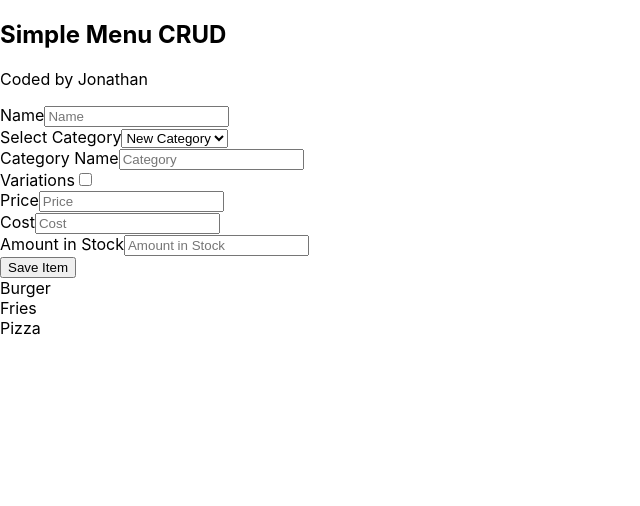
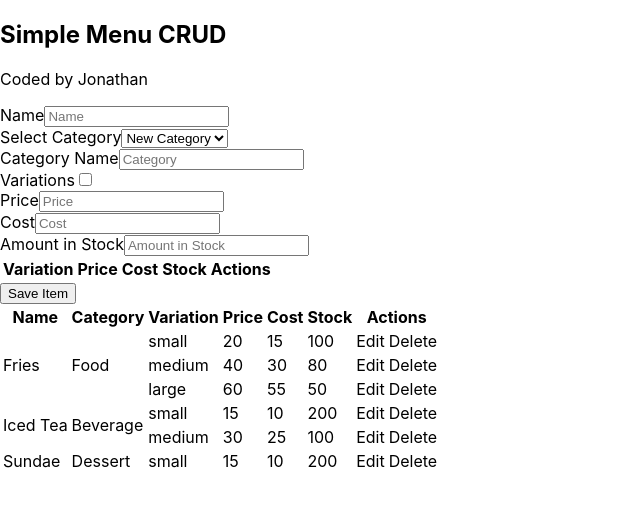
Before and after one commit to EsguerraSolutions/crud-react-firebase, a React (Create React App) app: page / in a window 1280 px wide. Shown: the top 506 px of the page, without its empty margins (0-640 px from the left). Built offline with nearby package versions, Linux system fonts and the light colour scheme.

Commit message:
second commit, under maintenance

```diff
--- a/src/App.js
+++ b/src/App.js
@@ -7,10 +7,14 @@ import AddItem from './components/AddItem';
 
 function App() {
   const [ items , setItems ] = useState(itemsModel);
+  const onAddItem = (item) => {
+    const newItem = {...item};
+    setItems([...items,newItem]);
+  }
   return (
     <div className="App">
       <Header/>
-      <AddItem/>
+      <AddItem onAddItem={onAddItem}/>
       <Items items={items}/>
     </div>
   );
--- a/src/components/AddItem.js
+++ b/src/components/AddItem.js
@@ -1,11 +1,12 @@
 import { useState } from 'react';
 
-import VariationsList from './VariationsList';
-import CategoriesList from './CategoriesList';
+import VariationToggling from './VariationToggling';
+import CategoryToggling from './CategoryToggling';
+import Variations from './Variations';
 
-const AddItem = () => {
+const AddItem = ({ onAddItem }) => {
 
-    {/* Define Item Description Variables */}
+    /* Define Item Description Variables */
 
     const [ name , setName ] = useState('');
 
@@ -13,17 +14,42 @@ const AddItem = () => {
     const [ isNewCategory , setIsNewCategory ] = useState(true);
 
     const [ variations , setVariations ] = useState([]);
-
     const [ variationName , setVariationName ] = useState('');
     const [ hasVariations , setHasVariations ] = useState(false);
-    const [ isNewVariation , setIsNewVariation ] = useState(false);
 
     const [ price , setPrice ] = useState('');
     const [ cost , setCost ] = useState('');
     const [ stockAmount , setStockAmount ] = useState('');
 
+    const priceCheck = () => {
+        if (!(Number(price)) || (Number(price)) < 0) {
+            alert('Please add a valid price')
+            return
+        }
+    }
 
-    {/* Define On Submit Event */}
+    const costCheck = () => {
+        if (!(Number(cost)) || (Number(cost)) < 0) {
+            alert('Please add a valid cost')
+            return
+        }
+    }
+
+    const stockAmountCheck = () => {
+        if (!(Number(stockAmount)) || (Number(stockAmount)) < 0) {
+            alert('Please add a valid amount of stock')
+            return
+        }
+    }
+
+    const variationReset = () => {
+        setVariationName('');
+        setPrice('');
+        setCost('');
+        setStockAmount('');
+    }
+
+    /* Define On Submit Event */
 
     const onSubmit = (e) => {
         e.preventDefault();
@@ -33,40 +59,46 @@ const AddItem = () => {
           return
         }
 
-        if (!category && isNewCategory) {
+        if (!category) {
             alert('Please add an category name')
             return
         }
 
+        if (variations.length === 0 ) {
+            priceCheck();
+            costCheck();
+            stockAmountCheck();
+            variations.push({
+                variationName : 'No Variation',
+                price,
+                cost,
+                stockAmount
+            });
+        }
+
+        onAddItem({ name , category , variations});
+
         setName('');
         setCategory('');
-        // setVariationName('');
-        // setHasVariations(false);
-        //setIsNewVariation(false);
-        // setPrice('');
-        // setCost('');
-        // setStockAmount('');
+        setIsNewCategory(true);
+        setVariations([]);
+        variationReset();
     }
 
-    {/* Adding Variation */}
+    /* Adding Variation */
 
     const onAddVariation = () => {
 
-        if (!variationName && isNewVariation) {
+        if (!variationName) {
           alert('Please add a variation name')
           return
         }
 
-        const variation = { variationName , price , cost , stockAmount };
+        const newVariation = { variationName , price , cost , stockAmount };
 
-        setVariations([...variations,variation]);
+        setVariations([...variations,newVariation]);
 
-        // onAdd({ text, day, reminder })
-
-        setVariationName('');
-        setPrice('');
-        setCost('');
-        setStockAmount('');
+        variationReset();
     }
 
     return (
@@ -84,11 +116,11 @@ const AddItem = () => {
                 />
             </div>
 
-            {/* Item Categories*/}
-            <CategoriesList category={category} setCategory={setCategory} isNewCategory={isNewCategory} setIsNewCategory={setIsNewCategory}/>
+            {/* Item Categories Toggleable*/}
+            <CategoryToggling category={category} setCategory={setCategory} isNewCategory={isNewCategory} setIsNewCategory={setIsNewCategory}/>
 
-            {/* Item Variations List*/}
-            <VariationsList variationName={variationName} setVariationName={setVariationName} hasVariations={hasVariations} setHasVariations={setHasVariations} isNewVariation={isNewVariation} setIsNewVariation={setIsNewVariation}/>
+            {/* Item Variations Toggleable*/}
+            <VariationToggling variationName={variationName} setVariationName={setVariationName} hasVariations={hasVariations} setHasVariations={setHasVariations}/>
 
             {/* Item Price*/}
             <div className="form-control">
@@ -123,20 +155,21 @@ const AddItem = () => {
                 />
             </div>
 
-        <input type='submit' value='Save Item'/>
-        </form>
-
             { /* Add Variation Button */ }
 
             { hasVariations && (
                 <input type='button' value='Save Variation' onClick={() => onAddVariation()}/>
             ) }
 
-        { /* Delete Variation Button */ }
+            { /* Monitoring Variations List */}
 
-        { (isNewVariation === false && hasVariations) && (
-            <input type='button' value='Delete Variation'/>
-        ) }
+            <Variations variations={variations}/>
+
+            { /* Submit New Item */}
+
+            <input type='submit' value='Save Item'/>
+
+        </form>
 
         </div>
     );
--- a/src/components/CategoriesList.js
+++ b/src/components/CategoryToggling.js
@@ -1,4 +1,14 @@
-const CategoriesList = ({ category , setCategory , isNewCategory , setIsNewCategory}) => {
+const CategoryToggling = ({ category , setCategory , isNewCategory , setIsNewCategory}) => {
+
+    const setToExistingCategory = (category) => {
+        setIsNewCategory(false);
+        setCategory(category);
+    }
+
+    const setToNewCategory = () => {
+        setIsNewCategory(true);
+        setCategory('');
+    }
 
     return (
         <div className="categories">
@@ -6,11 +16,11 @@ const CategoriesList = ({ category , setCategory , isNewCategory , setIsNewCateg
             {/* Category List*/}
             <div className="form-control">
                 <label for="category-list">Select Category</label>
-                    <select id="category-list" name="categories" onChange={(e) => e.target.value === "new-category" ? setIsNewCategory(true) : setIsNewCategory(false) }>
+                    <select id="category-list" name="categories" value={category} onChange={(e) => e.target.value === "new-category" ? setToNewCategory() : setToExistingCategory(e.target.value) }>
                         <option value="new-category" selected>New Category</option>
-                        <option value="foods">Foods</option>
-                        <option value="drinks">Drinks</option>
-                        <option value="desserts">Desserts</option>
+                        <option value="Foods">Foods</option>
+                        <option value="Drinks">Drinks</option>
+                        <option value="Desserts">Desserts</option>
                     </select>
             </div>
 
@@ -31,4 +41,4 @@ const CategoriesList = ({ category , setCategory , isNewCategory , setIsNewCateg
     )
 }
 
-export default CategoriesList;
+export default CategoryToggling;
--- a/src/components/Items.js
+++ b/src/components/Items.js
@@ -1,12 +1,45 @@
-import Item from './Item.js';
-
 const Items = ({ items }) => {
+    const tableBody = items.map((item) => {
+      return (
+        <tbody key={item.name}>
+            {
+              item.variations.map((variation,index) => {
+                return (
+                    <tr key={variation.name}>
+                      { index === 0 && (
+                        <>
+                          <td rowspan={item.variations.length}>{item.name}</td>
+                          <td rowspan={item.variations.length}>{item.category}</td>
+                        </>
+                      ) }
+                      <td>{variation.variationName}</td>
+                      <td>{variation.price}</td>
+                      <td>{variation.cost}</td>
+                      <td>{variation.stockAmount}</td>
+                      <td>Edit</td>
+                      <td>Delete</td>
+                    </tr>
+                );
+              })
+            }
+        </tbody>
+      );
+    });
   return (
-    <div>
-        { items.map((item) => (
-            <Item item={item} key={item.id}/>
-        )) }
-    </div>
+    <table>
+      <thead>
+        <tr>
+          <th>Name</th>
+          <th>Category</th>
+          <th>Variation</th>
+          <th>Price</th>
+          <th>Cost</th>
+          <th>Stock</th>
+          <th colspan="2">Actions</th>
+        </tr>
+      </thead>
+        {tableBody}
+    </table>
   );
 }
 
--- /dev/null
+++ b/src/components/VariationToggling.js
@@ -0,0 +1,34 @@
+const VariationToggling = ({ variationName , setVariationName , hasVariations , setHasVariations}) => {
+
+    return (
+        <div className="variations">
+
+            {/* Check Variations*/}
+            <div className='form-control form-control-check'>
+                <label>Variations</label>
+                <input
+                type='checkbox'
+                checked={hasVariations}
+                value={hasVariations}
+                onChange={(e) => setHasVariations(e.currentTarget.checked)}
+                />
+            </div>
+
+            {/* Enter Variation Name if New Variation*/}
+            { (hasVariations) && (
+                <div className="form-control">
+                    <label>Variation Name</label>
+                    <input
+                        type="text"
+                        placeholder="Variation"
+                        value={variationName}
+                        onChange={(e) => setVariationName(e.target.value)}
+                    />
+                </div>
+            ) }
+
+        </div>
+    )
+}
+
+export default VariationToggling;
--- /dev/null
+++ b/src/components/Variations.js
@@ -0,0 +1,32 @@
+const Variations = ({ variations }) => {
+
+  const tableBody = variations.map((variation) => {
+    return (
+      <tbody key={variation.variationName}>
+        <td>{variation.variationName}</td>
+        <td>{variation.price}</td>
+        <td>{variation.cost}</td>
+        <td>{variation.stockAmount}</td>
+        <td>Edit</td>
+        <td>Delete</td>
+      </tbody>
+    );
+  });
+
+  return (
+    <table>
+      <thead>
+        <tr>
+          <th>Variation</th>
+          <th>Price</th>
+          <th>Cost</th>
+          <th>Stock</th>
+          <th colspan="2">Actions</th>
+        </tr>
+      </thead>
+      {tableBody}
+    </table>
+  )
+}
+
+export default Variations
--- a/src/models/items.model.js
+++ b/src/models/items.model.js
@@ -1,19 +1,52 @@
 const itemsModel = [
     {
-        id : 0,
-        name : 'Burger',
-        price : 30.00
+        name : 'Fries',
+        category : 'Food',
+        variations : [ {
+            variationName : 'small',
+            price : 20,
+            cost : 15,
+            stockAmount : 100
+        },
+        {
+            variationName : 'medium',
+            price : 40,
+            cost : 30,
+            stockAmount : 80
+        },
+        {
+            variationName : 'large',
+            price : 60,
+            cost : 55,
+            stockAmount : 50
+        } ]
     },
     {
-        id : 1,
-        name : 'Fries',
-        price : 25.00
+        name : 'Iced Tea',
+        category : 'Beverage',
+        variations : [ {
+            variationName : 'small',
+            price : 15,
+            cost : 10,
+            stockAmount : 200
+        },
+        {
+            variationName : 'medium',
+            price : 30,
+            cost : 25,
+            stockAmount : 100
+        } ]
     },
     {
-        id : 2,
-        name : 'Pizza',
-        price : 650.00
-    },
+        name : 'Sundae',
+        category : 'Dessert',
+        variations : [ {
+            variationName : 'small',
+            price : 15,
+            cost : 10,
+            stockAmount : 200
+        } ]
+    }
 ]
 
 export default itemsModel;
```
Also changed, not shown: src/components/ItemsDummy.js (added, +45 -0 lines), src/components/VariationsList.js (deleted, +0 -54 lines). Lines whose indentation alone changed are shown as unchanged.
